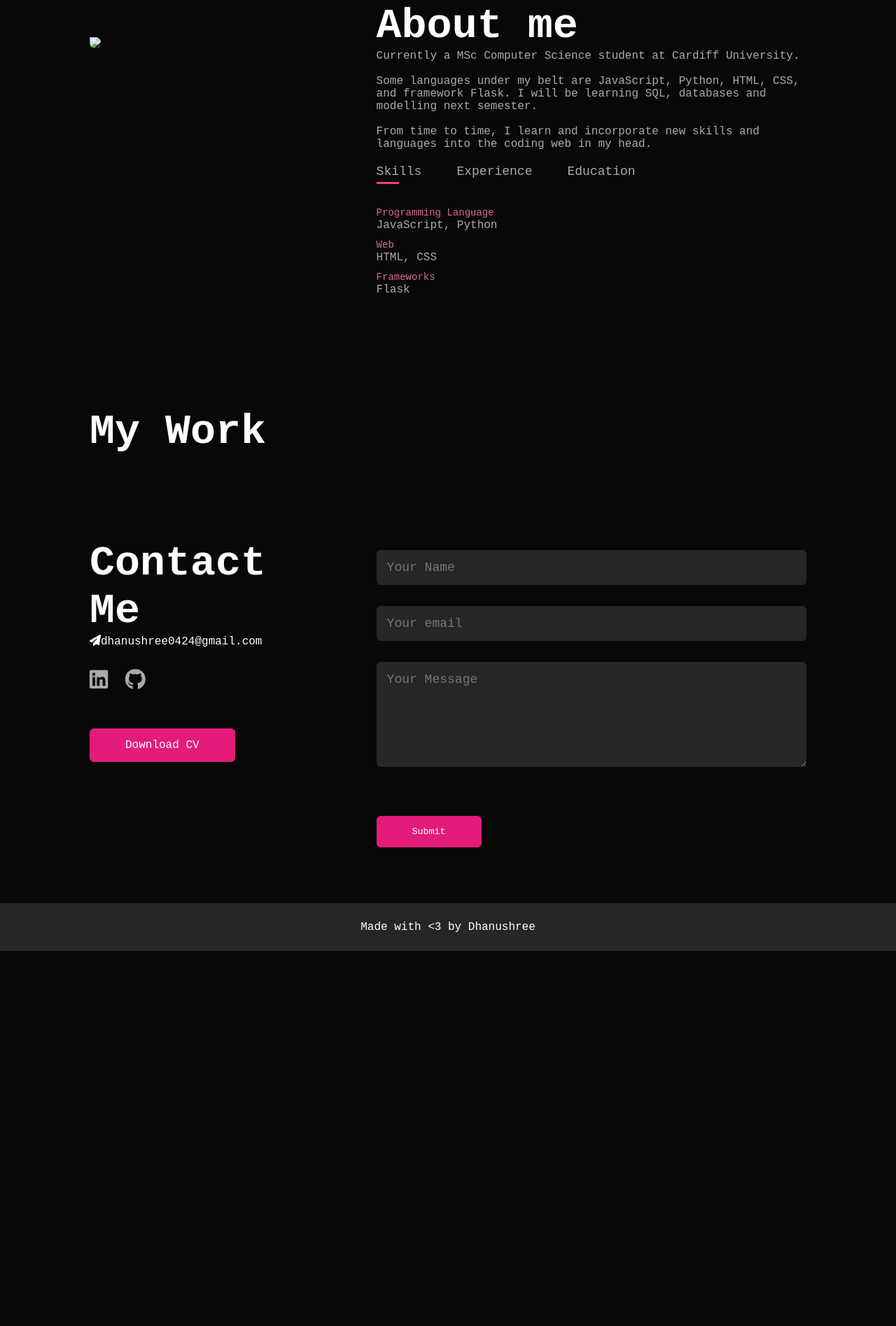
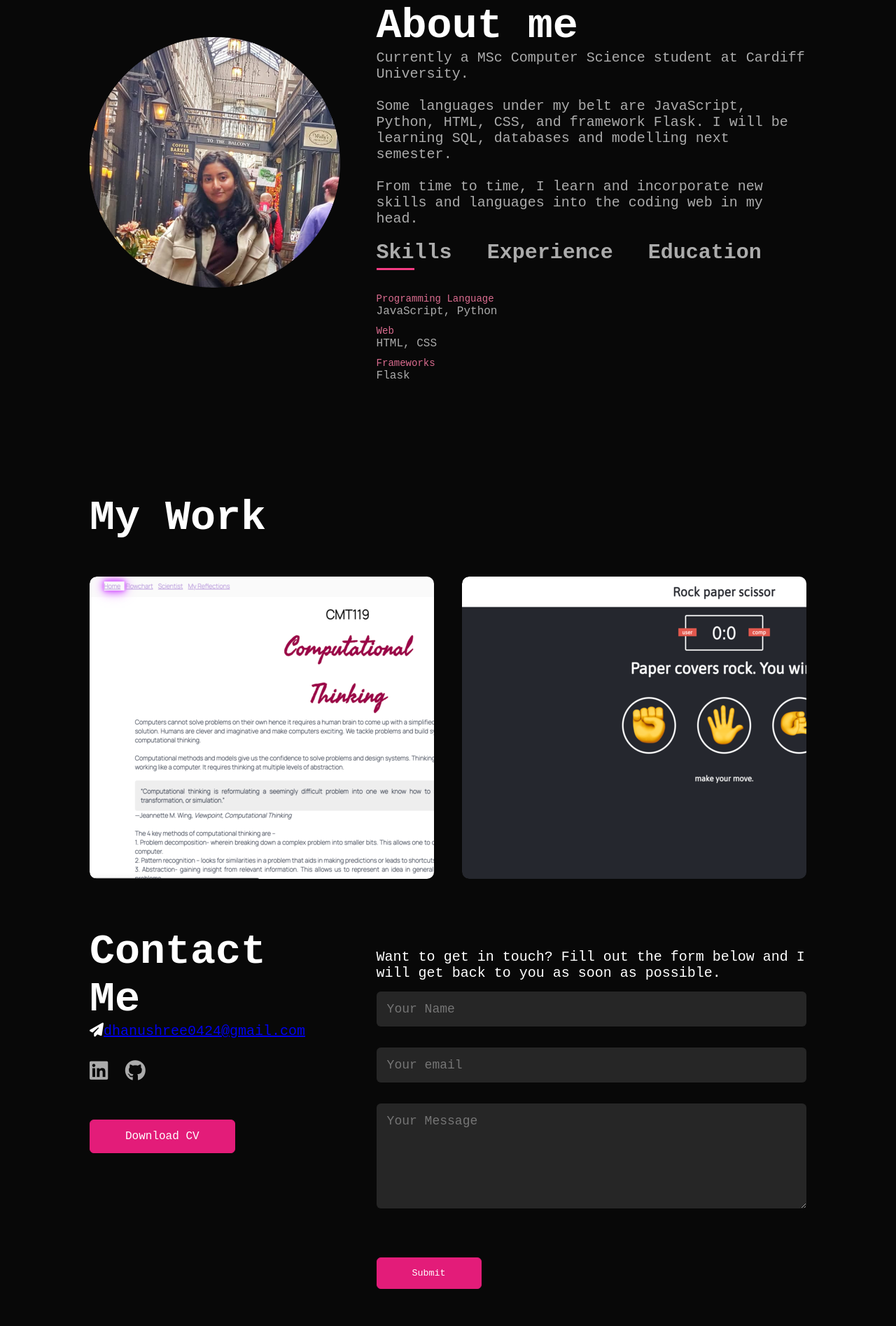
Before and after one commit to dhanu-shre3/portfolio-website, a plain HTML site: page index.html in a window 1280 px wide. Shown: the part 887-2782 px from the top of the page at 70% size. Before the commit the page ends 2246 px from the top, so only its background shows below. Drawn offline with Linux system fonts and the light colour scheme.

Commit message:
updating

```diff
--- a/index.html
+++ b/index.html
@@ -32,7 +32,7 @@
         <div class="container">
             <div class="row">
                                 <div class="about-col-1">
-                        <img src="static/images/me7.png">
+                        <img src="images/me7.png">
                     </div>
 
                 <div class="about-col-2">
@@ -45,9 +45,9 @@
                     </p>
 
                     <div class="tab-titles">
-                        <p class="tab-links active-link" onclick="opentab('skills')">Skills</p>
-                        <p class="tab-links" onclick="opentab('experience')">Experience</p>
-                        <p class="tab-links" onclick="opentab('education')">Education</p>
+                        <p class="tab-links active-link" onclick="opentab('skills')"><b>Skills</b></p>
+                        <p class="tab-links" onclick="opentab('experience')"><b>Experience</b></p>
+                        <p class="tab-links" onclick="opentab('education')"><b>Education</b></p>
 
 
                     </div>
@@ -85,7 +85,7 @@
 
             <div class="work-list">
                 <div class="work">
-                    <img src="static/images/StaticWebsite.png" alt="">
+                    <img src="images/StaticWebsite.png" alt="">
                     <div class="layer">
                         <h3>Static Website</h3>
                         <p>Cmt119 assessment</p>
@@ -94,7 +94,7 @@
                 </div>
 
                 <div class="work">
-                    <img src="static/images/RPS.png" alt="">
+                    <img src="images/RPS.png" alt="">
                     <div class="layer">
                         <h3>Rock Paper Scissor Game</h3>
                         <p>Personal project</p>
@@ -161,21 +161,25 @@
         <div class="row">
             <div class="contact-left">
                 <h1 class="sub-title">Contact Me</h1>
-                <p><i class="fa-solid fa-paper-plane"></i>dhanushree0424@gmail.com</p>
+                <p><i class="fa-solid fa-paper-plane"></i><a href="mailto:email@example.com">dhanushree0424@gmail.com</a></p>
                 <div class="social-icons">
-                    <a href=""><i class="fa-brands fa-linkedin"></i></a>
-                    <a href=""><i class="fa-brands fa-github"></i></a>
+                    <a href="https://www.linkedin.com/in/dhanushreemsomaiah/"><i class="fa-brands fa-linkedin"></i></a>
+
+                    <a href="https://github.com/dhanu-shre3"><i class="fa-brands fa-github"></i></a>
                 </div>
-                <a href="images/Dhanushree-SomaiahCV.pdf" download class="btn btn2">Download CV</a>
+                <a href="images/Dhanushree-Somaiah-Resume.pdf" download class="btn btn2">Download CV</a>
             </div>
             <div class="contact-right">
-                <form>
-                    <input type="text" name="Name" placeholder="Your Name" required>
-                    <input type="email" name="email" placeholder="Your email" required>
-                    <textarea name="Message" rows="6" placeholder="Your Message"></textarea>
-                    <button type="submit" class="btn btn2">Submit</button>
+                <p>Want to get in touch? Fill out the form below and I will get back to you as soon as possible.</p>
+                <form name="submit-to-google-sheet">
+                    <input type="text" name="name" placeholder="Your Name"  required data-validation-required-message="Please enter your name.">
+
+                    <input type="email" name="email" placeholder="Your email"  required data-validation-required-message="Please enter your email address.">
+
+                    <textarea type="text" name="message" rows="6" placeholder="Your Message"  required data-validation-required-message="Please enter your message."></textarea>
+
+                    <button type="submit"  class="btn btn2">Submit</button>
                 </form>
-            </div>
 
 
         </div>
@@ -199,5 +203,16 @@
         document.getElementById(tabname).classList.add("active-tab");
     }
  </script>
+ <script>
+    const scriptURL = 'https://script.google.com/macros/s/AKfycbwFpQ7yX4kluKvsSbXLzovz7i_bg0Rz2afNAujeRk_Fw-su79Q_k9kzYE6gIhIAqwNAjQ/exec'
+    const form = document.forms['submit-to-google-sheet']
+
+    form.addEventListener('submit', e => {
+      e.preventDefault()
+      fetch(scriptURL, { method: 'POST', body: new FormData(form)})
+        .then(response => console.log('Success!', response))
+        .catch(error => console.error('Error!', error.message))
+    })
+  </script>
 </body>
 </html>
--- a/style.css
+++ b/style.css
@@ -12,7 +12,9 @@ body{
     background: #080808;
     color: #fff;
 }
-
+#content{
+    padding: 10%;
+}
 #header{
     width: 100%;
     height: 100vh;
@@ -86,6 +88,9 @@ nav ul li a:hover::after{
     padding: 80px 0;
     color: #ababab;
 }
+p{
+    font-size: 20px;
+}
 .row{
     display: flex;
     justify-content: space-between;
@@ -122,7 +127,7 @@ nav ul li a:hover::after{
 }
 .tab-links{
     margin-right: 50px;
-    font-size: 18px;
+    font-size: 30px;
     font-weight: 500;
     cursor: pointer;
     position: relative;
```
